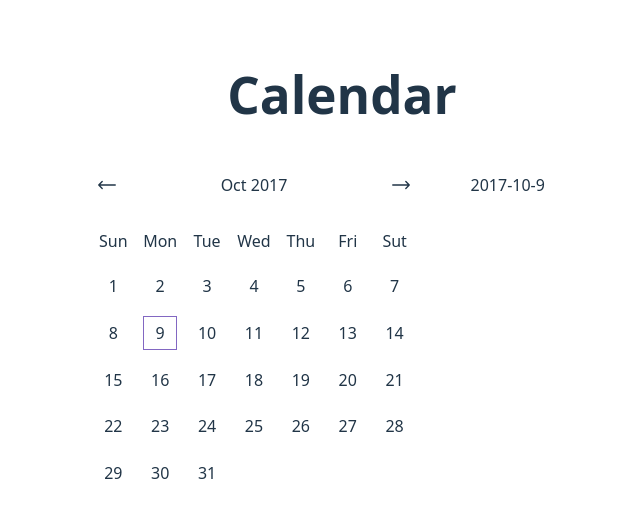
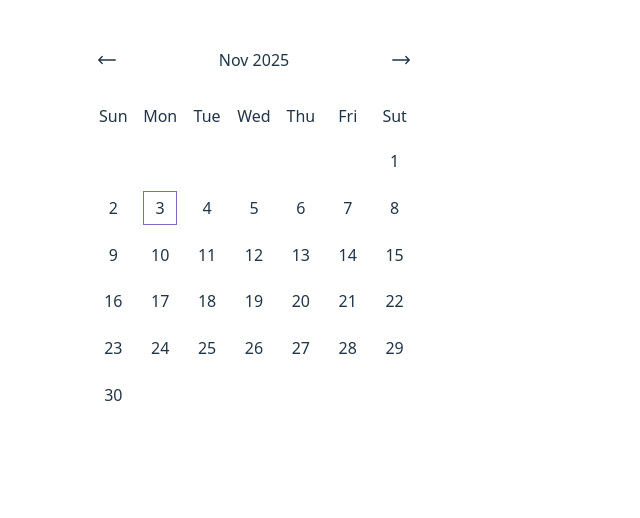
Before and after one commit to Evgeniy1985N-sk/calendar-vue, a Vue app: page / in a window 1280 px wide. Shown: the top 518 px of the page, without its empty margins (298-938 px from the left). Built offline with nearby package versions, Linux system fonts and the light colour scheme.

Commit message:
date in emit

```diff
--- a/src/App.vue
+++ b/src/App.vue
@@ -1,11 +1,37 @@
 <script setup>
+import { ref } from 'vue'
 import Calendar from './components/Calendar.vue'
+
+const dateCurrent = ref('')
+
+function getDate(date) {
+  const arr = date.split('-')
+  arr[1] = ++arr[1]
+  dateCurrent.value = arr.join('-')
+}
 </script>
 
 <template>
-  <Calendar date="2017-10-9" />
+  <div class="wrapper">
+    <Calendar @get-date="getDate" />
+    <p class="date">
+      {{ dateCurrent }}
+    </p>
+  </div>
 </template>
 
 <style scoped>
+.wrapper {
+  display: flex;
+  gap: 1rem;
+}
 
+.date {
+  display: flex;
+  align-items: center;
+  justify-content: center;
+  height: 56px;
+  min-width: 160px;
+  margin: 0;
+}
 </style>
--- a/src/components/Calendar.vue
+++ b/src/components/Calendar.vue
@@ -12,6 +12,8 @@ const date = reactive({
 })
 
 const props = defineProps(['date'])
+const emit = defineEmits(['getDate', 'date'])
+
 
 onMounted(() => {
   if (props.date) setDate()
@@ -58,17 +60,17 @@ function weekDays() {
   }
   if (dateCurrent.getFullYear() === date.year && dateCurrent.getMonth() === date.month) {
     toggleActive(date.day - 1)
-  } else {
-    // toggleActive(null)
   }
 }
 
 function getDate(day, index) {
-  date.value = year.value + ' ' + month.value + ' ' + day.number;
 
   dateCurrent.setDate(day.number)
 
   toggleActive(index)
+
+  emit('getDate', date.year + '-' + dateCurrent.getMonth() + '-' + date.day)
+
 }
 
 function setDate(y, m, d) {
@@ -105,19 +107,13 @@ function toggleActive(index) {
 </script>
 
 <template>
-  <h1>
-    Calendar
-  </h1>
-
-  <div class="wrapper">
-
 
   <div class="calendar">
 
     <div class="months">
       <div @click="prevMonth" class="arrow">
-          <svg xmlns="http://www.w3.org/2000/svg" fill="none" viewBox="0 0 24 24" stroke-width="1.5"
-            stroke="currentColor" class="size-6">
+        <svg xmlns="http://www.w3.org/2000/svg" fill="none" viewBox="0 0 24 24" stroke-width="1.5" stroke="currentColor"
+          class="size-6">
           <path stroke-linecap="round" stroke-linejoin="round" d="M6.75 15.75 3 12m0 0 3.75-3.75M3 12h18" />
         </svg>
       </div>
@@ -125,8 +121,8 @@ function toggleActive(index) {
         {{ month }} {{ year }}
       </p>
       <div @click="nextMonth" class="arrow arrow_right">
-          <svg xmlns="http://www.w3.org/2000/svg" fill="none" viewBox="0 0 24 24" stroke-width="1.5"
-            stroke="currentColor" class="size-6">
+        <svg xmlns="http://www.w3.org/2000/svg" fill="none" viewBox="0 0 24 24" stroke-width="1.5" stroke="currentColor"
+          class="size-6">
           <path stroke-linecap="round" stroke-linejoin="round" d="M17.25 8.25 21 12m0 0-3.75 3.75M21 12H3" />
         </svg>
 
@@ -172,20 +168,9 @@ function toggleActive(index) {
 
   </div>
 
-    <p class="date">
-      {{ date.year }}-{{ date.month + 1 }}-{{ date.day }}
-    </p>
-
-  </div>
-
 </template>
 
 <style scoped>
-.wrapper {
-  display: flex;
-  gap: 1rem;
-}
-
 .months {
   display: flex;
   align-items: center;
```
Lines whose indentation alone changed are shown as unchanged.
